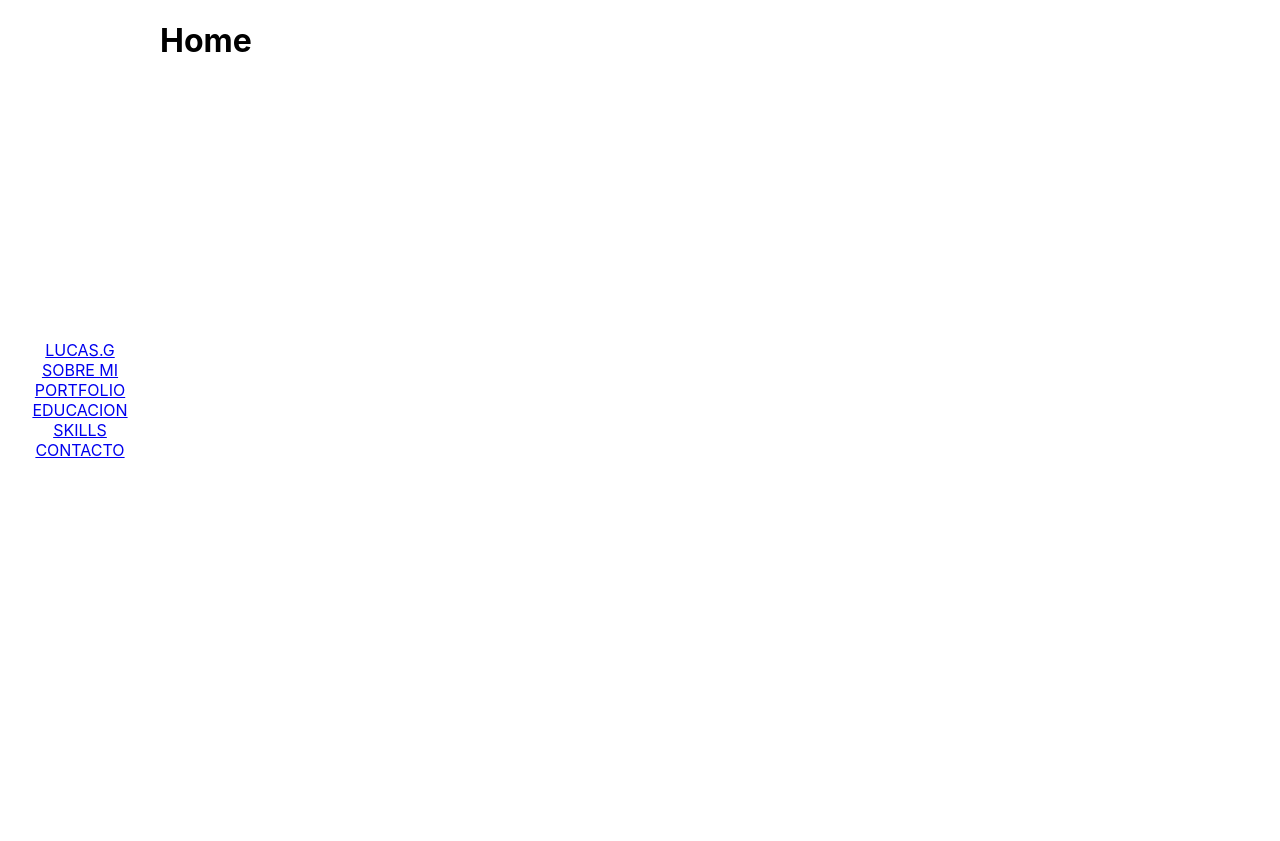
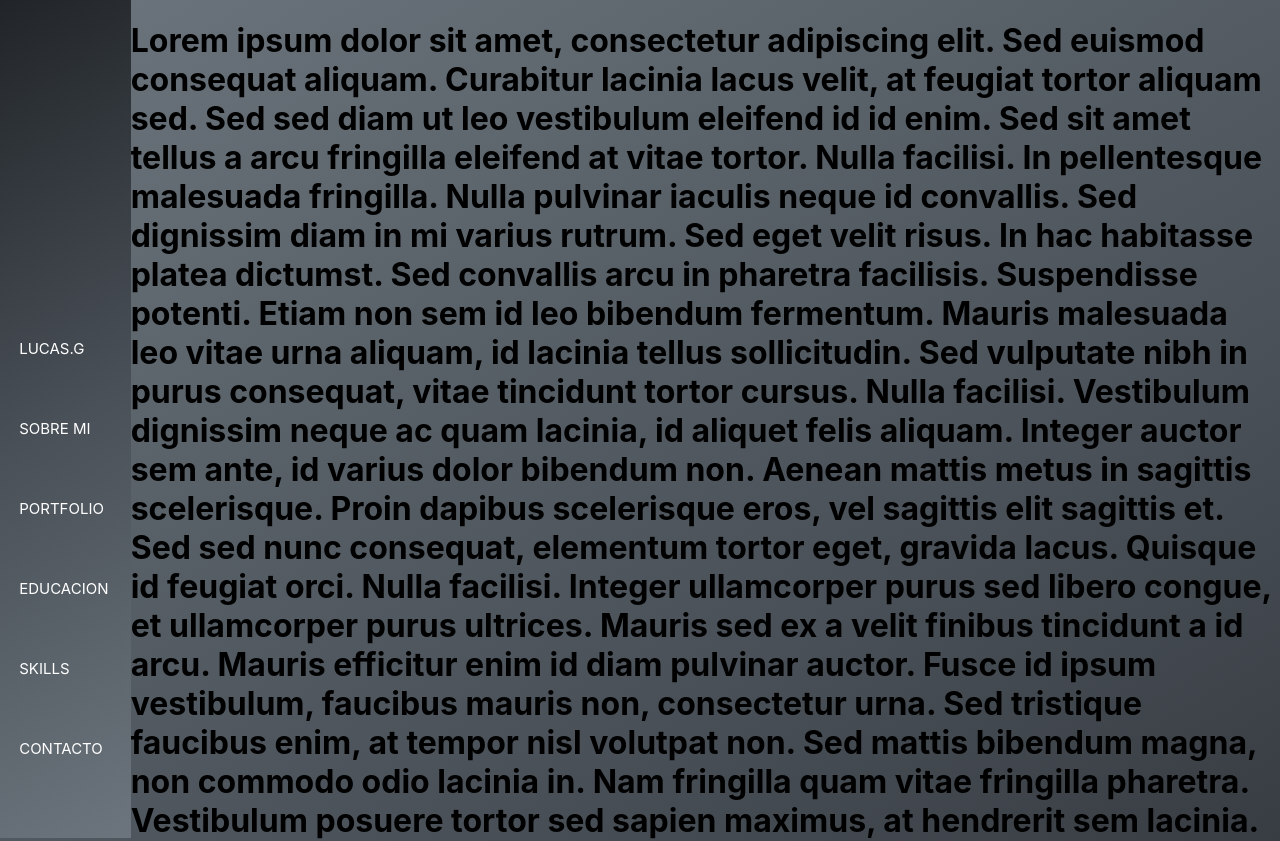
Before and after one commit to LucasGmz96/portfolio, a React (Create React App) app: page / in a window 1280 px wide. Shown: the top 841 px of the page. Before the commit the page ends 800 px from the top, so only its background shows below. Built offline with nearby package versions, Linux system fonts and the light colour scheme.

Commit message:
avance de portfolio

```diff
--- a/src/components/Home/Home.jsx
+++ b/src/components/Home/Home.jsx
@@ -5,8 +5,23 @@ import styled from './Home.module.css';
 export default function Home() {
   return (
     <div className={styled.Container}>
-      <NavBar className={styled.NavBar} />
-      <h1>Home</h1>
+      <NavBar/>
+      <h1>
+
+
+
+        Lorem ipsum dolor sit amet, consectetur adipiscing elit. Sed euismod consequat aliquam. Curabitur lacinia lacus velit, at feugiat tortor aliquam sed. Sed sed diam ut leo vestibulum eleifend id id enim. Sed sit amet tellus a arcu fringilla eleifend at vitae tortor. Nulla facilisi. In pellentesque malesuada fringilla. Nulla pulvinar iaculis neque id convallis. Sed dignissim diam in mi varius rutrum. Sed eget velit risus. In hac habitasse platea dictumst. Sed convallis arcu in pharetra facilisis.
+
+Suspendisse potenti. Etiam non sem id leo bibendum fermentum. Mauris malesuada leo vitae urna aliquam, id lacinia tellus sollicitudin. Sed vulputate nibh in purus consequat, vitae tincidunt tortor cursus. Nulla facilisi. Vestibulum dignissim neque ac quam lacinia, id aliquet felis aliquam. Integer auctor sem ante, id varius dolor bibendum non. Aenean mattis metus in sagittis scelerisque. Proin dapibus scelerisque eros, vel sagittis elit sagittis et. Sed sed nunc consequat, elementum tortor eget, gravida lacus.
+
+Quisque id feugiat orci. Nulla facilisi. Integer ullamcorper purus sed libero congue, et ullamcorper purus ultrices. Mauris sed ex a velit finibus tincidunt a id arcu. Mauris efficitur enim id diam pulvinar auctor. Fusce id ipsum vestibulum, faucibus mauris non, consectetur urna. Sed tristique faucibus enim, at tempor nisl volutpat non. Sed mattis bibendum magna, non commodo odio lacinia in. Nam fringilla quam vitae fringilla pharetra.
+
+Vestibulum posuere tortor sed sapien maximus, at hendrerit sem lacinia. Mauris quis volutpat mauris. In a urna quis metus pulvinar malesuada eu nec tortor. In vitae odio justo. Nam at maximus lectus. Etiam sed ligula in tellus ullamcorper consectetur. Proin tempor auctor lectus eget aliquam. Sed non pharetra neque, non vehicula sapien. Nulla facilisi. Vestibulum finibus enim vitae lectus fermentum pharetra.
+
+Donec convallis consectetur metus sed malesuada. Aliquam scelerisque rhoncus leo ac euismod. In dictum neque ac scelerisque ullamcorper. Sed aliquam posuere metus. Mauris ultrices rutrum diam id vulputate. Sed interdum lectus ac mi ultricies dignissim. Duis ut quam justo. Maecenas aliquam malesuada urna, eu aliquam purus commodo vitae.
+
+Integer iaculis, lorem et viverra volutpat, neque velit sagittis velit, sed consectetur ligula sem id nulla. Nullam pharetra justo non lectus malesuada ullamcorper. Curabitur hendrerit, arcu et commodo consequat, sem eros volutpat metus, a dictum nisl dui id sapien. Cras rutrum erat at nunc fringilla pulvinar. Morbi luctus elementum bibendum. In egestas interdum ante, id pharetra sem la
+      </h1>
 
     </div>
   );
--- a/src/components/Home/Home.module.css
+++ b/src/components/Home/Home.module.css
@@ -1,4 +1,10 @@
 .Container {
     display: flex;
-
+    min-height: 100vh;
+    background-image: linear-gradient(
+    150deg,
+    #6c757d,
+    #495057,
+    #212529
+  );
   }
--- a/src/components/NavBar/NavBar.jsx
+++ b/src/components/NavBar/NavBar.jsx
@@ -4,27 +4,28 @@ import { Link } from 'react-router-dom';
 
 export default function NavBar() {
   return (
+
     <div className={styled.NavBar}>
 
         <li>
-          <Link to="/">LUCAS.G</Link>
+          <Link className={styled.Items} to="/">LUCAS.G</Link>
         </li>
         <li>
-          <Link to="/">SOBRE MI</Link>
+          <Link className={styled.Items} to="/">SOBRE MI</Link>
         </li>
         <li>
-          <Link to="/">PORTFOLIO</Link>
+          <Link className={styled.Items} to="/">PORTFOLIO</Link>
         </li>
         <li>
-          <Link to="/">EDUCACION</Link>
+          <Link className={styled.Items} to="/">EDUCACION</Link>
         </li>
         <li>
-          <Link to="/">SKILLS</Link>
+          <Link className={styled.Items} to="/">SKILLS</Link>
         </li>
         <li>
-          <Link to="/">CONTACTO</Link>
+          <Link className={styled.Items} to="/">CONTACTO</Link>
         </li>
+    </div>
 
-    </div>
-  );
+  )
 }
--- a/src/components/NavBar/NavBar.module.css
+++ b/src/components/NavBar/NavBar.module.css
@@ -1,10 +1,39 @@
+
+
 .NavBar {
     display: flex;
     flex-direction: column;
-    justify-content: center;
-    align-items: center;
+    justify-content: flex-end;
+    align-items: start;
     height: 100vh;
-    width: 10rem;
+    width: 200rem;
     list-style-type: none;
+    position: sticky;
+    top: 0;
+    left: 0;
+    padding: 1.2rem;
+    background-image:linear-gradient(
+      150deg,
+      #212529,
+      #495057,
+      #6c757d
+    );
+    text-decoration-color: black;
+    text-decoration: none;
+    overflow-y:hidden;
 
   }
+
+  .Items{
+    display: flex;
+    text-decoration: none;
+    color: #fff;
+    height: 5rem;
+    font-size: 15px;
+
+  }
+
+  .Items:hover{
+    transition: 0.3s;
+    font-size: 18px;
+  }
```
Also changed, not shown: src/components/Items/About/About.jsx (added), src/components/Items/Contacto/Contacto.jsx (added), src/components/Items/Educacion/Educacion.jsx (added), src/components/Items/Lucas/Lucas.jsx (added), src/components/Items/Portfolio/Portfolio.jsx (added), src/components/Items/Skills/Skills.jsx (added).
